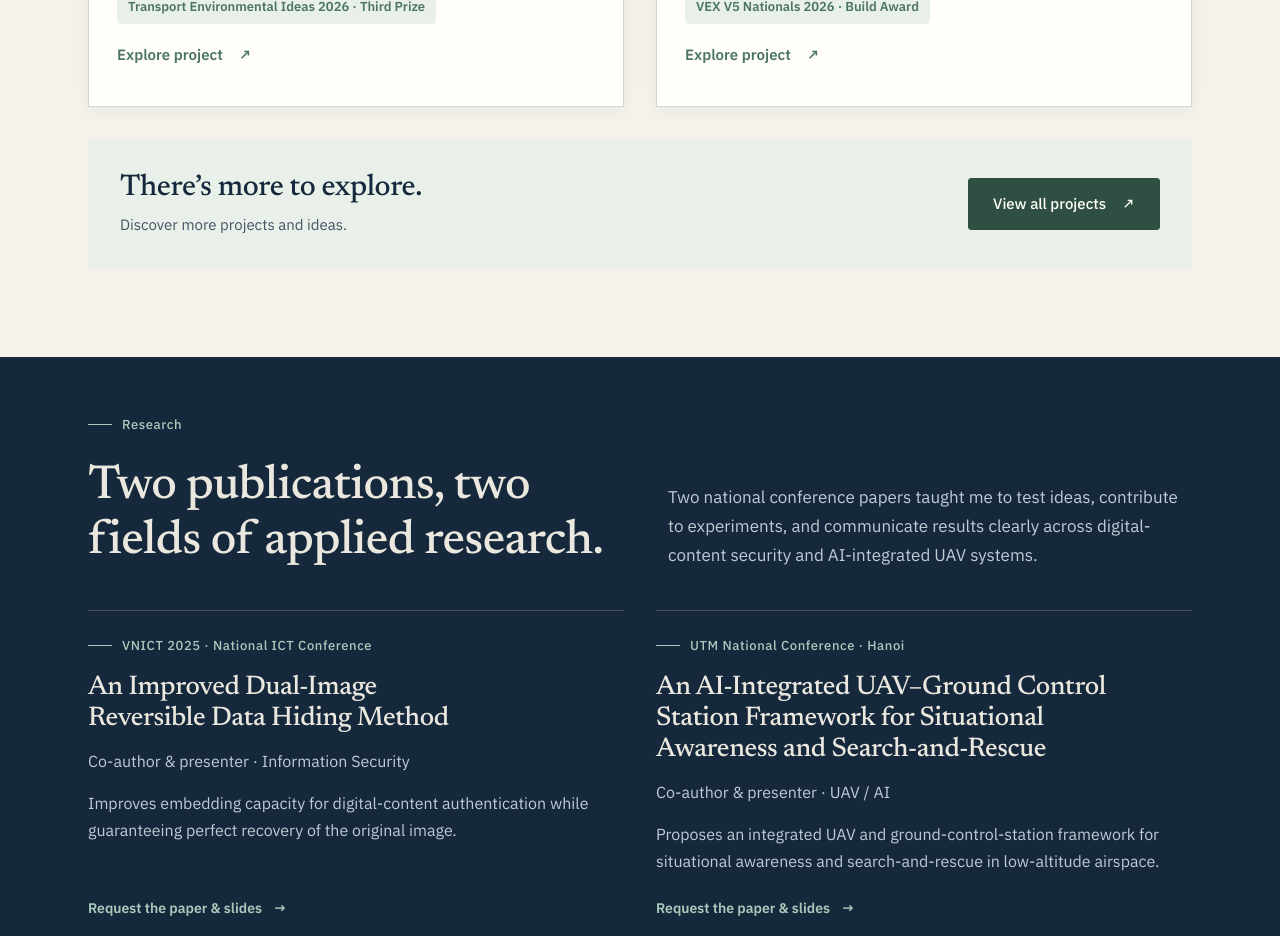
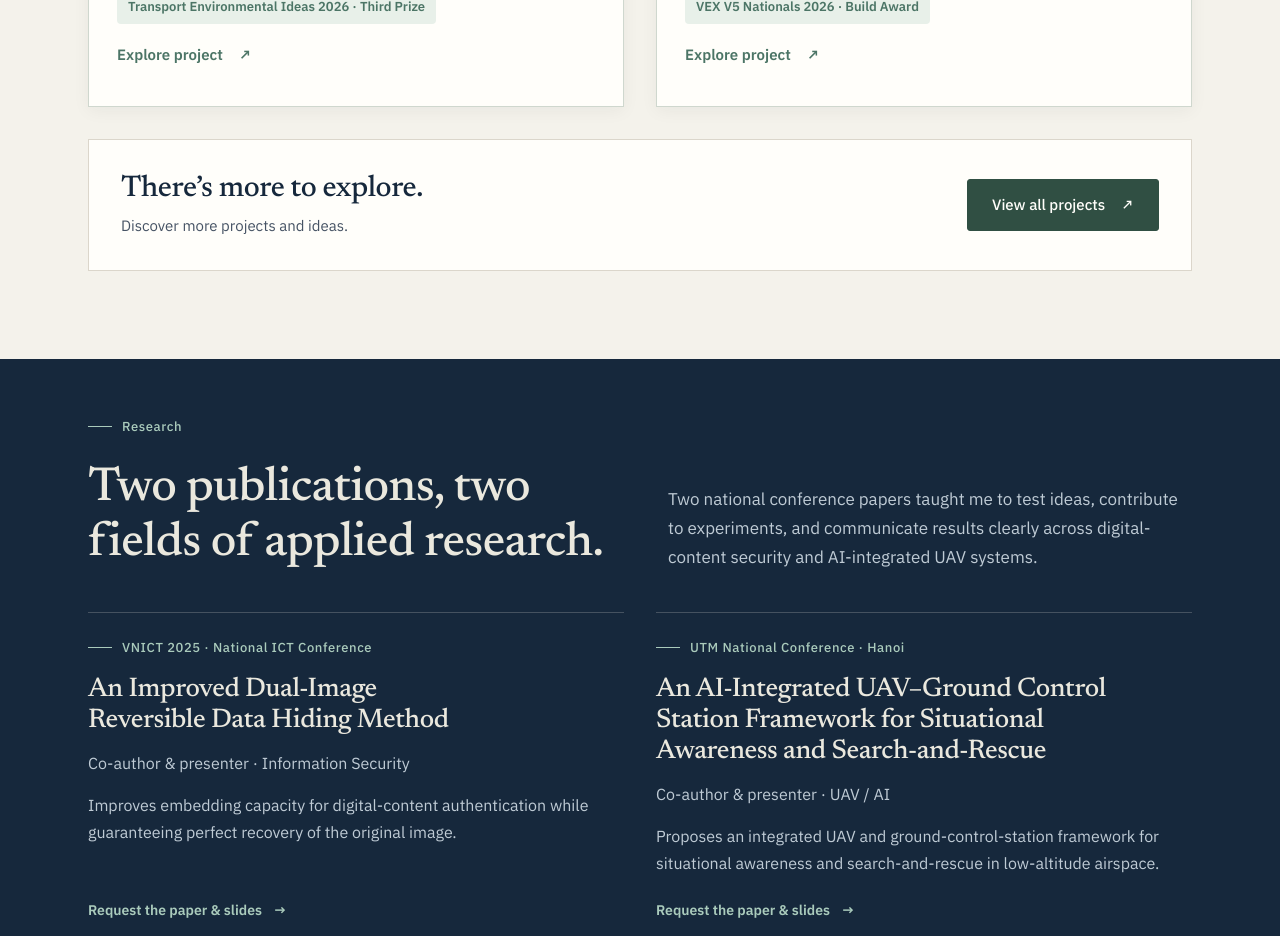
Before and after one commit to VuLeCoder/STEM-Sustainability-Portfolio, a Next.js app: page /en/home in a window 1280 px wide. Shown: the part 3240-4176 px from the top of the page. Built offline with nearby package versions, Linux system fonts and the light colour scheme; no server answers; a web font is replaced by a local one.

Commit message:
feat(home): update project section styling with new background and border

```diff
--- a/src/app/[locale]/home/home-editorial.css
+++ b/src/app/[locale]/home/home-editorial.css
@@ -180,7 +180,8 @@
   gap: 24px;
   margin-top: 32px;
   padding: clamp(24px, 3vw, 32px);
-  background: #e8f0e9;
+  border: 1px solid var(--home-line);
+  background: #fffefa;
 }
 .home-page .home-projects-invitation { min-width: 0; }
 .home-page .home-projects-invitation h3 { margin: 0; font-size: clamp(24px, 2.5vw, 30px); }
```
